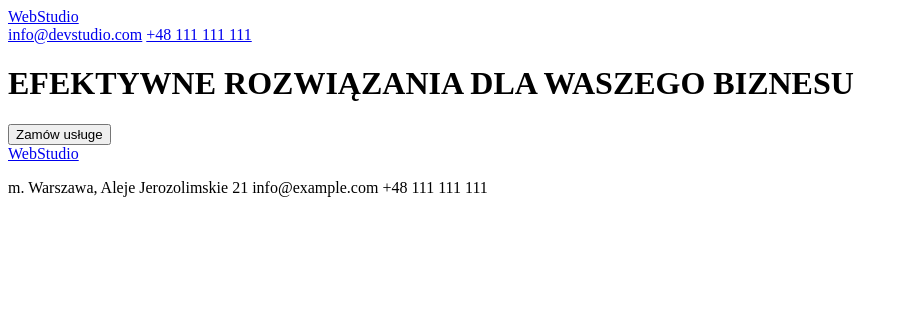
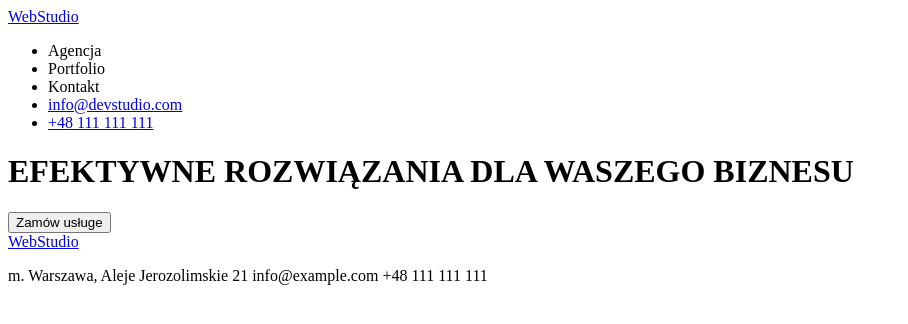
Before and after one commit to AleksandraWilczek/goit-markup-hw-01, a plain HTML site: page index.html in a window 1280 px wide. Shown: the whole page, without its empty margins (0-908 px from the left). Drawn offline with Linux system fonts and the light colour scheme.

Commit message:
Update index.html

```diff
--- a/index.html
+++ b/index.html
@@ -12,8 +12,13 @@
       <nav>
         <a href="/WebStudio/">WebStudio</a>
       </nav>
-      <a href="mailto:info@devstudio.com">info@devstudio.com</a>
-      <a href="tel:+48 111 111 111">+48 111 111 111</a>
+      <ul>
+        <li>Agencja</li>
+        <li>Portfolio</li>
+        <li>Kontakt</li>
+        <li><a href="mailto:info@devstudio.com">info@devstudio.com</a></li>
+        <li><a href="tel:+48 111 111 111">+48 111 111 111</a></li>
+      </ul>
     </header>
     <main>
       <h1>EFEKTYWNE ROZWIĄZANIA DLA WASZEGO BIZNESU</h1>
```
